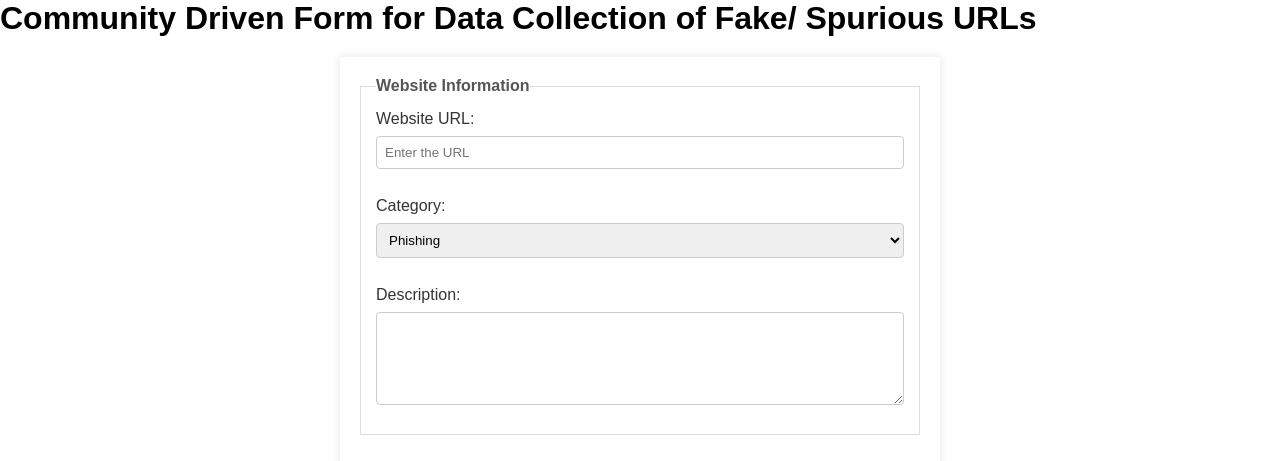
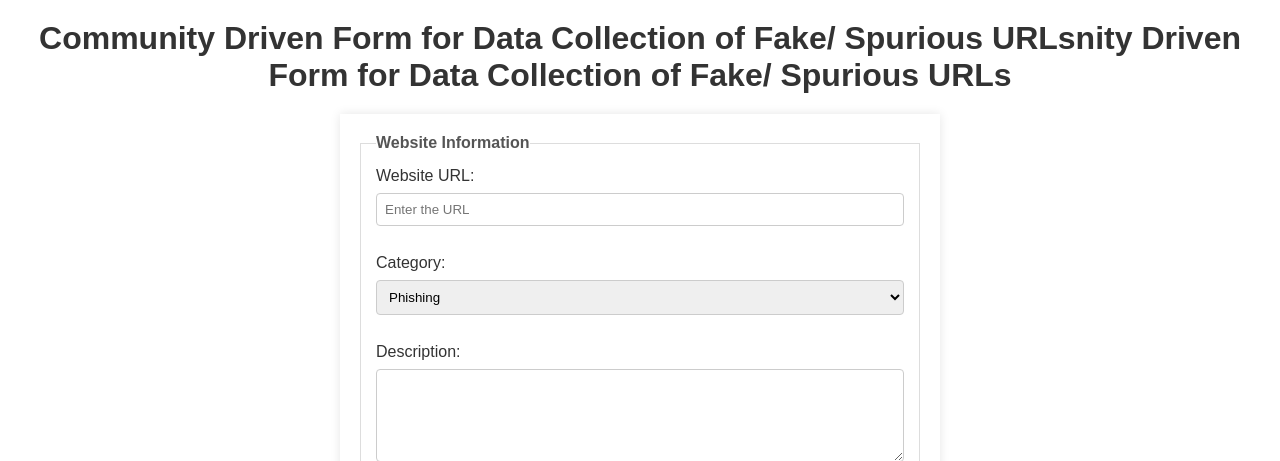
Before and after one commit to iamyashg/DigiSuraksha, a Flask app: page /report in a window 1280 px wide. Shown: the part 122-583 px from the top of the page. Run offline with Flask 3, Linux system fonts and the light colour scheme.

Commit message:
Update report.html

```diff
--- a/templates/report.html
+++ b/templates/report.html
@@ -27,7 +27,9 @@
             <li><a href="/faq">FAQ</a></li>
         </ul>
     </nav>
-    <h1>Community Driven Form for Data Collection of Fake/ Spurious URLs</h1>
+    <div class="report">
+        <h1>Community Driven Form for Data Collection of Fake/ Spurious URLsnity Driven Form for Data Collection of Fake/ Spurious URLs</h1>
+    </div>
     <form method="POST" name="google-sheet">
       <fieldset>
         <legend>Website Information</legend>
```
